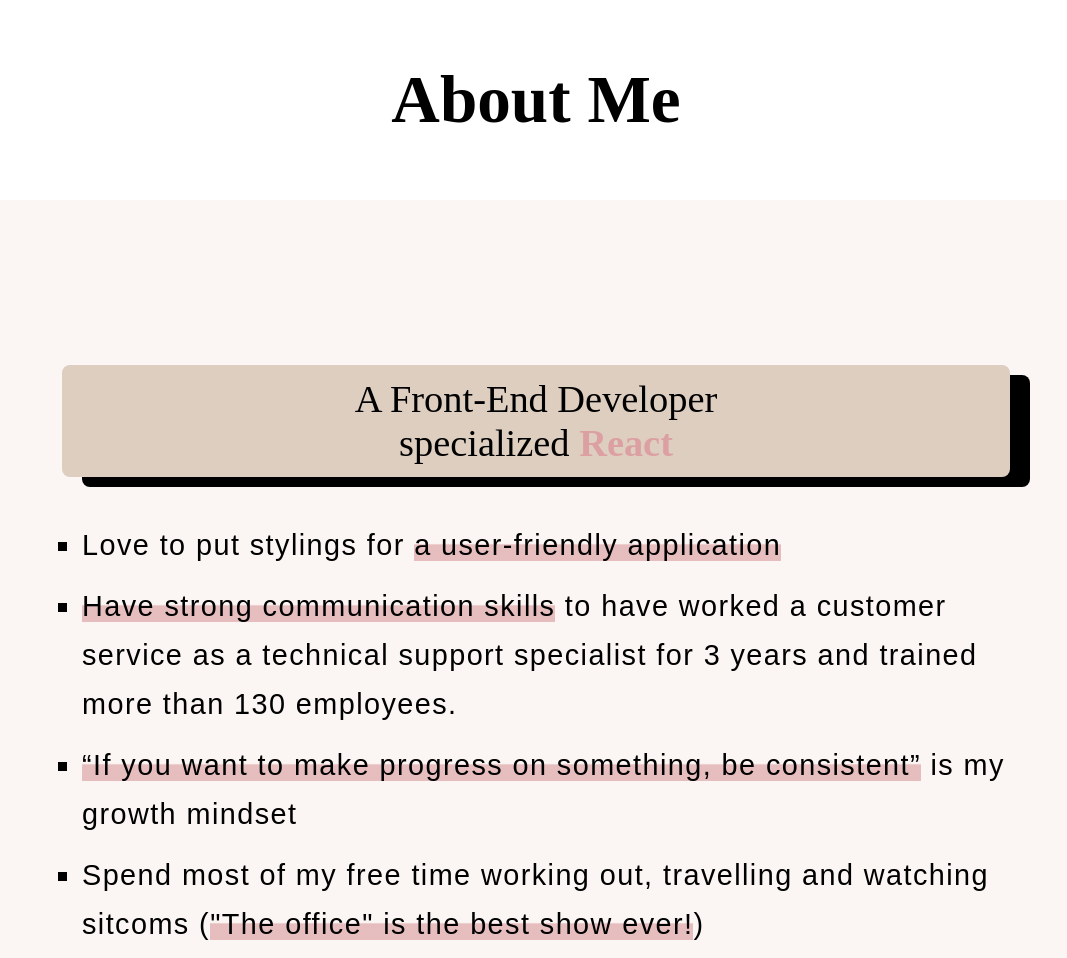
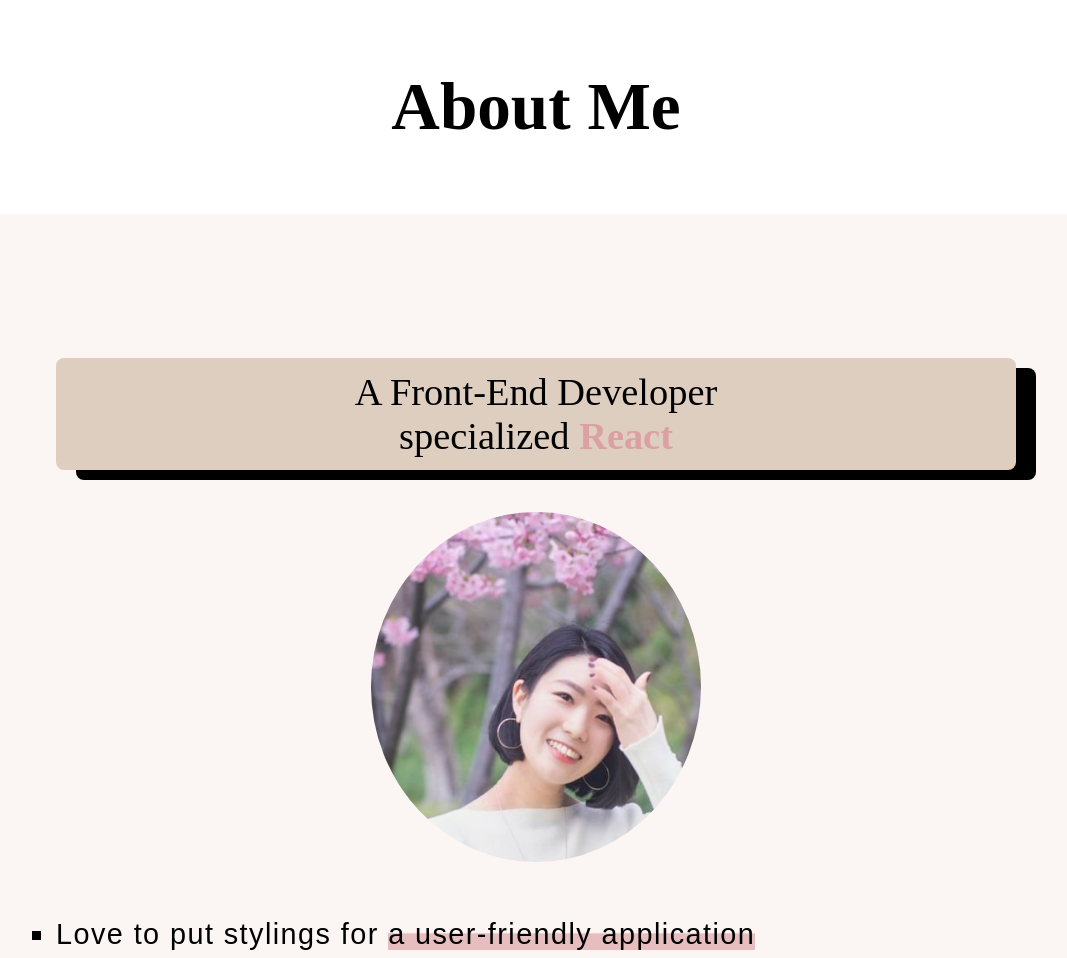
Before and after one commit to Hikari7/Portfolio, a Gatsby site: page /about in a window 1280 px wide. Shown: the top 958 px of the page, without its empty margins (104-1171 px from the left). Built offline with nearby package versions, Linux system fonts and the light colour scheme; Gatsby itself is replaced by a stand-in of ours; a web font is replaced by a local one.

Commit message:
modified home stylings

```diff
--- a/src/pages/about.jsx
+++ b/src/pages/about.jsx
@@ -12,11 +12,14 @@
   icon,
   li,
   btn,
+  img,
+  imgBg,
 } from "./about.module.scss";
 import { TwitterEmbed } from "react-social-media-embed";
 import { AiFillGithub } from "@react-icons/all-files/ai/AiFillGithub";
 import { AiFillLinkedin } from "@react-icons/all-files/ai/AiFillLinkedin";
 import { AiFillTwitterCircle } from "@react-icons/all-files/ai/AiFillTwitterCircle";
+import profile from "../images/portfolio.jpg";
 
 const about = () => {
   return (
@@ -31,6 +34,9 @@
             A Front-End Developer <br></br>specialized <span>React</span>
           </p>
         </main>
+        {/* <div className={imgBg}> */}
+        <img src={profile} alt="profile" className={`${img} ${imgBg}`} />
+        {/* </div> */}
         <ul className={detail}>
           <li>
             Love to put stylings for <span>a user-friendly application</span>
--- a/src/pages/about.module.scss
+++ b/src/pages/about.module.scss
@@ -4,7 +4,7 @@
   justify-content: center;
   width: 80%;
   text-align: center;
-  margin: 36px auto;
+  margin: 52px auto;
 }
 
 .h1 {
@@ -129,3 +129,33 @@
   @include mixin.mainBtn;
   margin-top: 24px;
 }
+
+.img {
+  width: 330px;
+  height: 350px;
+  display: block;
+  margin: 42px auto;
+  position: relative;
+  border-radius: 50%;
+  // box-shadow: 0 14px 28px rgba(0, 0, 0, 0.25), 0 10px 10px rgba(0, 0, 0, 0.22);
+}
+
+.img::after {
+  // width: 350px;
+  // height: 380px;
+  // background-color: mixin.$primary-bg-color;
+  content: "";
+  display: block;
+  position: absolute;
+  z-index: -1;
+  top: 0;
+  left: 0;
+  width: 100%;
+  height: 100%;
+
+  /* ①疑似要素のボックスを影色で塗りつぶし */
+  background-color: rgb(42, 159, 226);
+  transform: translateY(10px) scale(1.05);
+  /* ④乗算で重ねる */
+  mix-blend-mode: multiply;
+}
--- a/src/pages/contact.jsx
+++ b/src/pages/contact.jsx
@@ -23,7 +23,8 @@
               <p>
                 Thank you for dropping by!
                 <p>
-                  If you like my work, why not contact me for your next project?{" "}
+                  If you like my work,<br></br> why not contact me for your next
+                  project?{" "}
                 </p>
                 <p>
                   You can find me on social media or send me a message here!
--- a/src/pages/skills.module.scss
+++ b/src/pages/skills.module.scss
@@ -4,7 +4,7 @@
   justify-content: center;
   width: 80%;
   text-align: center;
-  margin: 36px auto;
+  margin: 52px auto;
 }
 
 .h1 {
--- a/src/pages/works/index.js
+++ b/src/pages/works/index.js
@@ -26,11 +26,11 @@
   return (
     <>
       <div className={title}>
-        <h1 className={h1}>Works</h1>
-        <h2 className={h3}>Hover over any project to learn more</h2>
+        <h1>Works</h1>
       </div>
 
       <div className={container}>
+        <h2>Hover over any project to learn more</h2>
         <div className={cardWrapper}>
           <img
             src={workoutLog}
--- a/src/pages/works/index.module.scss
+++ b/src/pages/works/index.module.scss
@@ -4,20 +4,11 @@
   justify-content: center;
   width: 80%;
   text-align: center;
-  margin: 36px auto;
-}
-
-.h1,
-.h2 {
-  padding: 16px;
-}
-
-.h1 {
-  font-size: mixin.$font-size-h1;
-}
-
-.h2 {
-  font-size: mixin.$font-size-h2;
+  margin: 52px auto;
+  h1 {
+    padding: 16px;
+    font-size: mixin.$font-size-h1;
+  }
 }
 
 .container {
@@ -27,9 +18,13 @@
   padding-bottom: 10%;
   // padding-bottom: 56px;
   // outline: 1px red solid;
+  h2 {
+    font-size: mixin.$font-size-p;
+    text-align: center;
+    font-family: mixin.$second-font-stack;
+  }
 }
 ///////////////////////////////
-
 
 .cardWrapper {
   //   width: 100%;
@@ -38,7 +33,7 @@
   height: 400px;
   // outline: 1px blue solid;
   margin-top: 10%;
-  &:first-child{
+  &:first-child {
     margin-top: 0;
   }
 }
@@ -63,8 +58,3 @@
   border-radius: 16px;
   position: absolute;
 }
-
-//   .backgroundColor {
-//     background-color: black;
-//     // z-index: 5;
-//   }
--- a/src/styles/global.scss
+++ b/src/styles/global.scss
@@ -1,8 +1,7 @@
 @use "./mixin.scss";
 @import url("https://fonts.googleapis.com/css2?family=Forum&display=swap");
 @import url("https://unpkg.com/ress/dist/ress.min.css");
-
-@import url("https://fonts.googleapis.com/css2?family=Forum&display=swap");
+@import url("https://fonts.googleapis.com/css2?family=Karla&display=swap");
 
 $font-stack: "Forum", cursive;
 $second-font-stack: "Karla", sans-serif;
--- a/src/styles/home.module.scss
+++ b/src/styles/home.module.scss
@@ -1,17 +1,22 @@
 // mixinをここで読み込む
 @use "../styles/mixin.scss" as mixin;
 
+.container {
+  height: 90vh;
+}
+
 .bg {
-  height: 90vh;
+  height: 90%;
+  position: relative;
 }
 
 .main {
   z-index: -1;
   background-color: mixin.$secondary-bg-color;
-  clip-path: polygon(100% 0, 100% 73%, 16% 96%, 0 100%, 0 0);
+  clip-path: polygon(100% 0, 100% 60%, 0 89%, 0 0);
+  // clip-path: polygon(100% 0, 100% 73%, 16% 96%, 0 100%, 0 0);
   height: 100%;
 
-  position: relative;
   .mainBg {
     height: 100%;
     display: none;
@@ -25,66 +30,81 @@
 
 .mainText {
   @include mixin.textStyles;
+  @include mixin.centering(35%);
   z-index: 3;
-  position: absolute;
-  top: 15%;
-  left: 50%;
-  transform: translateX(-50%);
+  width: 65%;
+  text-align: center;
   @include mixin.tablet {
-    top: 20%;
-    left: 35%;
-    // transform: translateX(-50%);
+    @include mixin.centering(35%);
   }
   @include mixin.desktop {
-    top: 25%;
+    @include mixin.centering(35%);
   }
 }
 .mainText h1 {
-  font-size: 6.5rem;
+  font-size: 5.5rem;
   @include mixin.tablet {
     font-size: 8rem;
   }
 }
 .mainText h2 {
-  font-size: 4.5rem;
+  font-size: 3.5rem;
   font-weight: 400;
+  @include mixin.tablet {
+    font-size: 4.5rem;
+  }
 }
 
 .btn {
+  justify-content: center;
+  margin: 32px auto 0;
   @include mixin.mainBtn;
-  // font-size: 2.5rem;
-  //   display: inline-block;
-  //   justify-content: center;
-  //   background: mixin.$accent-color;
-  //   padding: 10px 16px;
-  //   border-radius: 10px;
-  //   margin-top: 20px;
-  //   font-weight: 500;
+  z-index: 10;
 }
 
-.img {
-  display: none;
-  @include mixin.desktop {
-    width: 330px;
-    height: 350px;
-    display: inline-block;
-    position: absolute;
-    top: 20%;
-    right: 20%;
-    border-radius: 50%;
-  }
+// .img {
+//   display: none;
+//   @include mixin.desktop {
+//     width: 330px;
+//     height: 350px;
+//     display: inline-block;
+//     @include mixin.centering(35%);
+//     border-radius: 50%;
+//   }
 
-  .imgBg {
-    display: none;
-    @include mixin.desktop {
-      width: 350px;
-      height: 380px;
-      display: inline-block;
-      position: absolute;
+// .imgBg {
+//   display: none;
+//   @include mixin.desktop {
+//     width: 350px;
+//     height: 380px;
+//     display: inline-block;
+//     position: absolute;
+//   }
+// }
+// }
+
+.arrow {
+  height: 10%;
+  animation: float 3s ease-in-out infinite;
+  @include mixin.textStyles(none);
+
+  @keyframes float {
+    0% {
+      transform: translateY(0%);
+    }
+    50% {
+      transform: translateY(36%);
+    }
+    100% {
+      transform: translateY(0%);
     }
   }
 }
 
-.mainWrapper {
-  width: 40%;
+.downArrow {
+  margin: 0 auto;
+  justify-content: center;
+  width: 10%;
+  display: block;
+  text-align: center;
 }
--- a/src/styles/mixin.scss
+++ b/src/styles/mixin.scss
@@ -1,3 +1,8 @@
+@import url("https://fonts.googleapis.com/css2?family=Forum&display=swap");
+@import url("https://unpkg.com/ress/dist/ress.min.css");
+
+@import url("https://fonts.googleapis.com/css2?family=Forum&display=swap");
+
 $color-red: red;
 $color-blue: blue;
 $color-green: green;
```
Also changed, not shown: src/pages/index.js (+13 -1 lines).
